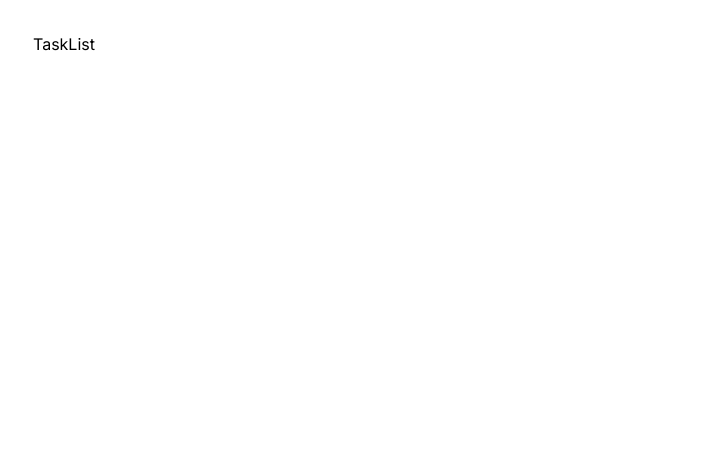
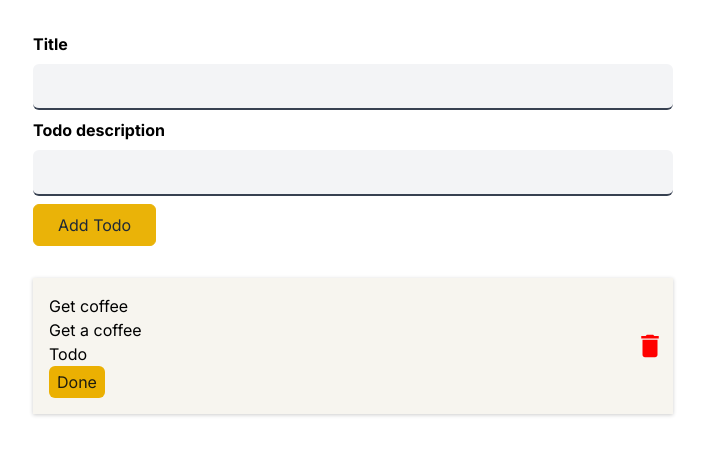
Before and after one commit to Samaresh-Das/task-app, a Next.js app: page / in a window 1280 px wide. Shown: the top 454 px of the page, without its empty margins (287-992 px from the left). Built offline with nearby package versions, Linux system fonts and the light colour scheme.

Commit message:
Added add and remove todos functionality, Added MST model function to edit todo, Cleaned the UI with tailwind

```diff
--- a/package.json
+++ b/package.json
@@ -22,6 +22,7 @@
     "postcss": "8.4.25",
     "react": "18.2.0",
     "react-dom": "18.2.0",
+    "react-icons": "^4.10.1",
     "tailwindcss": "3.3.2",
     "typescript": "5.1.6"
   }
--- a/src/app/page.tsx
+++ b/src/app/page.tsx
@@ -1,9 +1,11 @@
+import NewTask from "@/components/NewTask";
 import Task from "@/components/Task";
 import Image from "next/image";
 
 export default function Home() {
   return (
     <div>
+      <NewTask />
       <Task />
     </div>
   );
--- a/src/components/NewTask.tsx
+++ b/src/components/NewTask.tsx
@@ -1,7 +1,47 @@
-import React from "react";
+"use client";
+import { store } from "@/store/TaskStore";
+import React, { useRef } from "react";
 
 const NewTask = () => {
-  return <div>NewTask</div>;
+  const titleInput = useRef<HTMLInputElement>(null);
+  const descInput = useRef<HTMLInputElement>(null);
+
+  const submitHandler = (e: React.FormEvent) => {
+    e.preventDefault();
+
+    const enteredTitle = titleInput.current!.value;
+    const enteredDesc = descInput.current!.value;
+
+    store.addTodo(enteredTitle, enteredDesc, "To-do");
+  };
+  return (
+    <form onSubmit={submitHandler} className="w-[40rem] my-[2rem] mx-auto">
+      <label htmlFor="title" className="font-bold mb-2 block">
+        Title
+      </label>
+      <input
+        type="text"
+        id="title"
+        ref={titleInput}
+        className="block w-full text-lg py-2 px-4 rounded-md bg-gray-100 border-b-2 border-gray-700 mb-2"
+      />
+      <label htmlFor="desc" className="font-bold mb-2 block">
+        Todo description
+      </label>
+      <input
+        type="text"
+        id="desc"
+        ref={descInput}
+        className="block w-full text-lg py-2 px-4 rounded-md bg-gray-100 border-b-2 border-gray-700 mb-2"
+      />
+      <button
+        type="submit"
+        className="font-inherit bg-yellow-500 border border-yellow-500 text-gray-800 py-2 px-6 rounded-md cursor-pointer hover:bg-[#ebc002] active:bg-[#ebc002]"
+      >
+        Add Todo
+      </button>
+    </form>
+  );
 };
 
 export default NewTask;
--- a/src/components/TaskList.tsx
+++ b/src/components/TaskList.tsx
@@ -1,7 +1,37 @@
 import React from "react";
+import { MdDelete } from "react-icons/md";
+import { IconContext } from "react-icons";
 
-const TaskList = () => {
-  return <div>TaskList</div>;
+const TaskList: React.FC<{
+  title: string;
+  desc: string;
+  status: string;
+  changeStatus: () => void;
+  removeTodo: () => void;
+}> = ({ title, desc, status, changeStatus, removeTodo }) => {
+  return (
+    <li className="my-[1rem] mx-0  shadow-[0_1px_4px_rgba(0,0,0,0.2)] p-[1rem] bg-[#f7f5ef] relative">
+      <h2>{title}</h2>
+      <p>{desc}</p>
+      <p>{status}</p>
+      <button
+        onClick={changeStatus}
+        className="font-inherit bg-[#ebb002] border-[#ebb002] text-[#201d0f] px-2 py-1 rounded-md cursor-pointer"
+      >
+        Done
+      </button>
+      <button
+        className="absolute right-2 inset-y-1/4 text-[30px]"
+        onClick={removeTodo}
+      >
+        <IconContext.Provider value={{ color: "red" }}>
+          <div>
+            <MdDelete />
+          </div>
+        </IconContext.Provider>
+      </button>
+    </li>
+  );
 };
 
 export default TaskList;
--- a/src/store/TaskStore.ts
+++ b/src/store/TaskStore.ts
@@ -1,4 +1,4 @@
-import { types, onSnapshot } from "mobx-state-tree";
+import { types, onSnapshot, destroy } from "mobx-state-tree";
 
 const Todo = types
   .model("Todo", {
@@ -11,6 +11,10 @@ const Todo = types
     toggle(newStatus: string) {
       console.log(newStatus);
       self.status = newStatus;
+    },
+    edit(newTitle: string, newDesc: string) {
+      self.title = newTitle;
+      self.desc = newDesc;
     },
   }));
 
@@ -29,6 +33,21 @@ const Store = types
           status,
         });
         self.todos.push(newTodo);
+        console.log(newTodo.id);
+      },
+
+      editTodoById: (id: string, newTitle: string, newDesc: string) => {
+        const todoToEdit = self.todos.find((todo) => todo.id === id);
+        if (todoToEdit) {
+          todoToEdit.edit(newTitle, newDesc);
+        }
+      },
+
+      removeTodoById: (id: string) => {
+        const todoToRemove = self.todos.find((todo) => todo.id === id);
+        if (todoToRemove) {
+          destroy(todoToRemove);
+        }
       },
     };
   });
```
Also changed, not shown: 1 other file (tests, documents, lock files or other folders).
